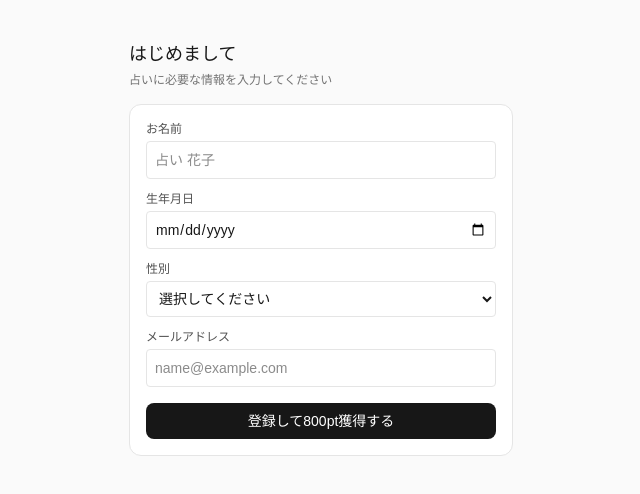
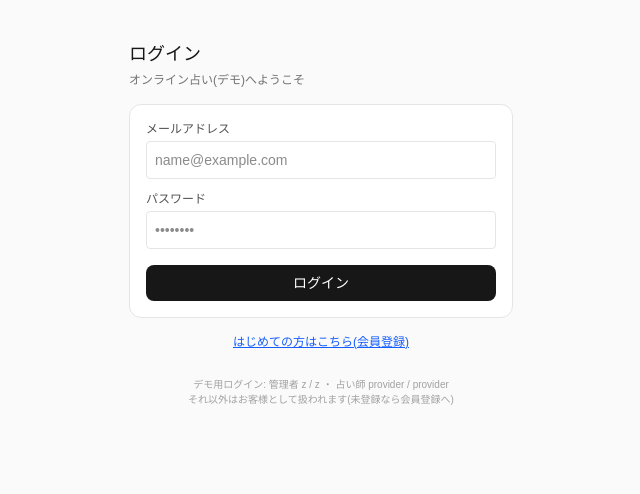
Before and after one commit to konishimasayuki/divination-sp, a Next.js app: page / in a window 1280 px wide. Shown: the top 494 px of the page, without its empty margins (319-959 px from the left). Built offline with nearby package versions, Linux system fonts and the light colour scheme.

Commit message:
ログイン画面を追加(お客様/占い師/スーパー管理者z/zの分岐)

```diff
--- a/src/app/page.tsx
+++ b/src/app/page.tsx
@@ -136,6 +136,12 @@ const statusStyle: Record<Provider["status"], string> = {
 export default function Home() {
   // 登録状態
   const [registered, setRegistered] = useState(false);
+  const [authStep, setAuthStep] = useState<"login" | "register" | "app" | "admin" | "provider">(
+    "login"
+  );
+  const [loginEmail, setLoginEmail] = useState("");
+  const [loginPassword, setLoginPassword] = useState("");
+  const [loginError, setLoginError] = useState("");
   const [name, setName] = useState("");
   const [birthday, setBirthday] = useState("");
   const [gender, setGender] = useState("");
@@ -172,6 +178,28 @@ export default function Home() {
   const [message, setMessage] = useState("");
   const [cameraOn, setCameraOn] = useState(true);
 
+  function handleLogin() {
+    setLoginError("");
+    if (!loginEmail.trim() || !loginPassword.trim()) {
+      setLoginError("メールアドレスとパスワードを入力してください");
+      return;
+    }
+    if (loginEmail === "z" && loginPassword === "z") {
+      setAuthStep("admin");
+      return;
+    }
+    if (loginEmail === "provider" && loginPassword === "provider") {
+      setAuthStep("provider");
+      return;
+    }
+    // デモ用: それ以外はお客様ログイン。登録済みならアプリへ、未登録なら会員登録へ
+    if (registered) {
+      setAuthStep("app");
+    } else {
+      setAuthStep("register");
+    }
+  }
+
   function submitRegistration() {
     if (!name.trim() || !birthday || !gender || !email.trim()) {
       setFormError("すべての項目を入力してください");
@@ -179,6 +207,7 @@ export default function Home() {
     }
     setFormError("");
     setRegistered(true);
+    setAuthStep("app");
   }
 
   function startChat(p: Provider) {
@@ -345,11 +374,114 @@ export default function Home() {
     setMypageView("top");
   }
 
-  // ---------- 登録前 ----------
-  if (!registered) {
+  // ---------- ログイン画面 ----------
+  if (authStep === "login") {
     return (
       <div className="min-h-screen bg-neutral-50 flex justify-center py-10 px-4">
         <div className="w-full max-w-sm">
+          <h1 className="mb-1 text-lg font-medium">ログイン</h1>
+          <p className="mb-4 text-xs text-neutral-500">
+            オンライン占い(デモ)へようこそ
+          </p>
+          <div className="flex flex-col gap-3 rounded-xl border border-neutral-200 bg-white p-4">
+            <label className="flex flex-col gap-1">
+              <span className="text-xs text-neutral-600">メールアドレス</span>
+              <input
+                value={loginEmail}
+                onChange={(e) => setLoginEmail(e.target.value)}
+                placeholder="name@example.com"
+                className="rounded border border-neutral-200 px-2 py-2 text-sm"
+              />
+            </label>
+            <label className="flex flex-col gap-1">
+              <span className="text-xs text-neutral-600">パスワード</span>
+              <input
+                type="password"
+                value={loginPassword}
+                onChange={(e) => setLoginPassword(e.target.value)}
+                placeholder="••••••••"
+                className="rounded border border-neutral-200 px-2 py-2 text-sm"
+              />
+            </label>
+            {loginError && <p className="text-xs text-red-600">{loginError}</p>}
+            <button
+              onClick={handleLogin}
+              className="mt-1 rounded-lg bg-neutral-900 py-2 text-sm text-white"
+            >
+              ログイン
+            </button>
+          </div>
+          <button
+            onClick={() => setAuthStep("register")}
+            className="mt-4 w-full text-center text-xs text-blue-600 underline"
+          >
+            はじめての方はこちら(会員登録)
+          </button>
+          <p className="mt-6 text-center text-[10px] text-neutral-400">
+            デモ用ログイン: 管理者 z / z ・ 占い師 provider / provider
+            <br />
+            それ以外はお客様として扱われます(未登録なら会員登録へ)
+          </p>
+        </div>
+      </div>
+    );
+  }
+
+  // ---------- 管理者モード(デモ) ----------
+  if (authStep === "admin") {
+    return (
+      <div className="min-h-screen bg-neutral-50 flex justify-center py-10 px-4">
+        <div className="w-full max-w-sm">
+          <button
+            onClick={() => setAuthStep("login")}
+            className="mb-4 text-xs text-neutral-500"
+          >
+            ← ログアウト
+          </button>
+          <div className="rounded-xl border border-neutral-200 bg-white p-4">
+            <p className="text-sm font-medium">スーパー管理者モード</p>
+            <p className="mt-2 text-xs text-neutral-500">
+              占い師管理・売上集計・ユーザー管理などをここに追加予定(準備中)
+            </p>
+          </div>
+        </div>
+      </div>
+    );
+  }
+
+  // ---------- 占い師モード(デモ) ----------
+  if (authStep === "provider") {
+    return (
+      <div className="min-h-screen bg-neutral-50 flex justify-center py-10 px-4">
+        <div className="w-full max-w-sm">
+          <button
+            onClick={() => setAuthStep("login")}
+            className="mb-4 text-xs text-neutral-500"
+          >
+            ← ログアウト
+          </button>
+          <div className="rounded-xl border border-neutral-200 bg-white p-4">
+            <p className="text-sm font-medium">占い師モード</p>
+            <p className="mt-2 text-xs text-neutral-500">
+              ステータス切り替え(対応可能/鑑定中/休止中)・チャット対応・報酬確認などをここに追加予定(準備中)
+            </p>
+          </div>
+        </div>
+      </div>
+    );
+  }
+
+  // ---------- 登録前 ----------
+  if (authStep === "register") {
+    return (
+      <div className="min-h-screen bg-neutral-50 flex justify-center py-10 px-4">
+        <div className="w-full max-w-sm">
+          <button
+            onClick={() => setAuthStep("login")}
+            className="mb-2 text-xs text-neutral-500"
+          >
+            ← ログインに戻る
+          </button>
           <h1 className="mb-1 text-lg font-medium">はじめまして</h1>
           <p className="mb-4 text-xs text-neutral-500">
             占いに必要な情報を入力してください
```
